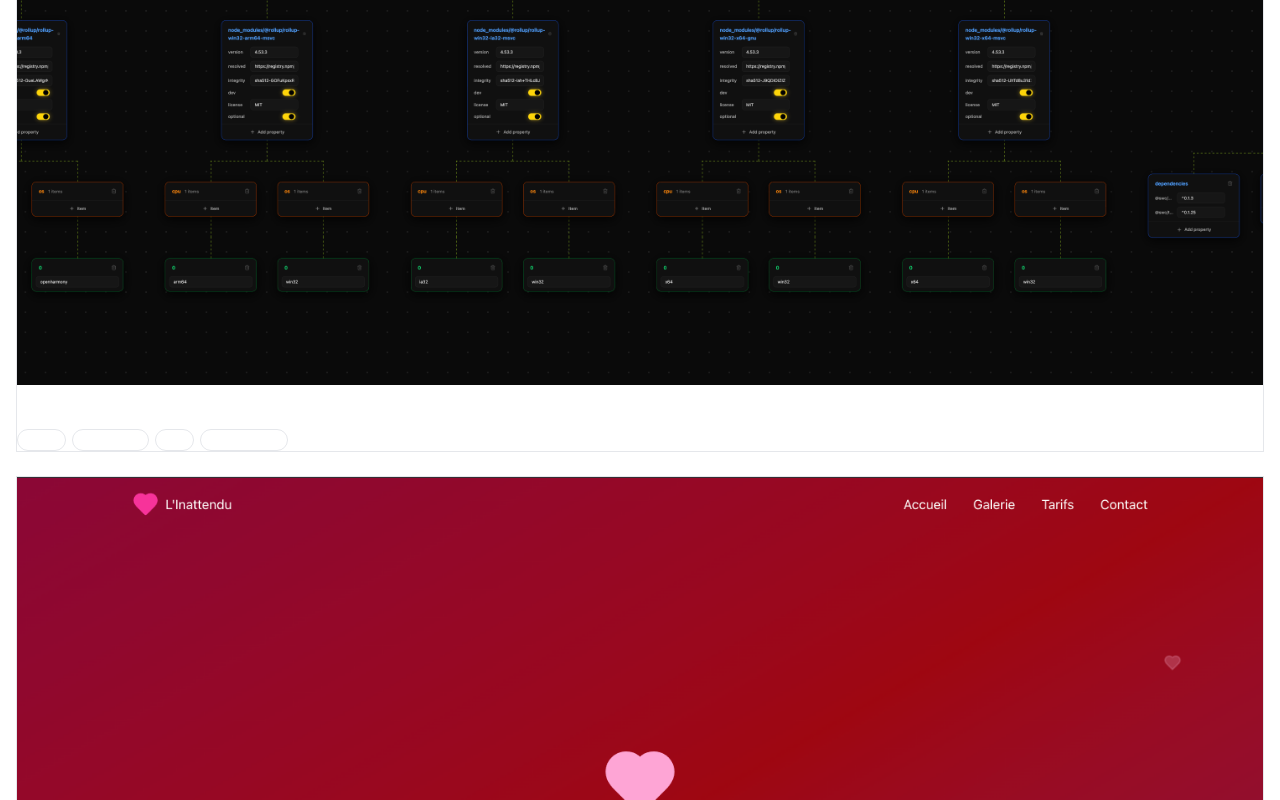
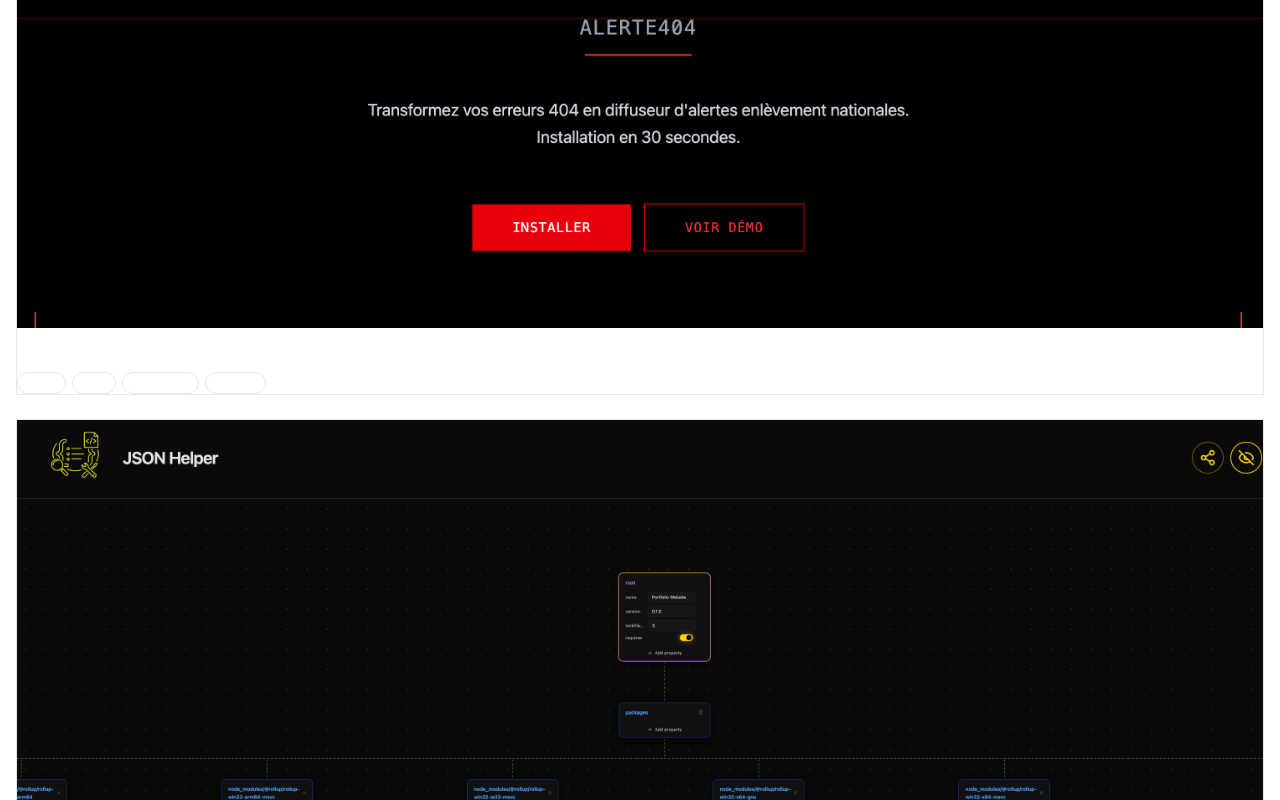
Before and after one commit to Krokmouuu/Portfolio-website, a React (Vite) app: page /projects in a window 1280 px wide. Shown: the part 1602-2402 px from the top of the page. Built offline with nearby package versions, Linux system fonts and the light colour scheme.

Commit message:
adding alerte404

```diff
--- a/src/components/Projects.tsx
+++ b/src/components/Projects.tsx
@@ -256,6 +256,26 @@ const projectsData: Project[] = [
     featured: true,
   },
   {
+    title: "Alerte404",
+    descriptionKey: "alerte404",
+    slug: "alerte404",
+    image: "assets/alerte404.png",
+    tags: [
+      "React",
+      "npm",
+      "TypeScript",
+      "Node.js",
+      "Cheerio",
+      "Scraping",
+      "Express",
+      "Next.js",
+      "MIT",
+    ],
+    featured: false,
+    github: "https://github.com/Krokmouuu/alerte404",
+    live: "https://alerte404-website.vercel.app/",
+  },
+  {
     title: "JSON Helper",
     descriptionKey: "jsonHelper",
     slug: "json-helper",
--- a/src/data/projects.ts
+++ b/src/data/projects.ts
@@ -95,6 +95,34 @@ export const allProjects: ProjectData[] = [
       { key: "howItWorks", icon: "🔄", items: true },
       { key: "dashboard", icon: "📊", items: true },
       { key: "transforms", icon: "🎨", items: true },
+      { key: "learned", icon: "🧠", items: true },
+    ],
+  },
+  {
+    slug: "alerte404",
+    title: "Alerte404",
+    descriptionKey: "alerte404",
+    image: "/assets/alerte404.png",
+    tags: [
+      "React",
+      "npm",
+      "TypeScript",
+      "Node.js",
+      "Cheerio",
+      "Scraping",
+      "Express",
+      "Next.js",
+      "MIT",
+    ],
+    categories: ["web"],
+    featured: false,
+    github: "https://github.com/Krokmouuu/alerte404",
+    live: "https://alerte404-website.vercel.app/",
+    sections: [
+      { key: "howItWorks", icon: "🔗", items: true },
+      { key: "install", icon: "📦", items: true },
+      { key: "component", icon: "⚛️", items: true },
+      { key: "extras", icon: "✨", items: true },
       { key: "learned", icon: "🧠", items: true },
     ],
   },
--- a/src/i18n/locales/en.json
+++ b/src/i18n/locales/en.json
@@ -95,6 +95,20 @@
       "transforms_items": "Virtual Home Staging — Furnish an empty space with realistic AI-generated furniture|Sky Enhancement — Replace a grey sky with a bright blue sky|Brightening — Improve the lighting of a dark room|Decluttering — Remove unnecessary objects to clean up the image|Combinations — Declutter + furnish, declutter + renovate, or all three at once|Decor Change — Switch the decoration style: modern, Scandinavian, industrial, classic, minimalist, bohemian. Applicable to living room, kitchen, bedroom, bathroom, office or dining room",
       "learned_title": "What I Learned",
       "learned_items": "Full-Stack Architecture — Designing a complete app with a React/TypeScript frontend and Django/Python backend communicating via REST API|AI Integration — Driving artificial intelligence models for real-time image generation and transformation|Stripe — Building a credit system with payment, pack management and consumption tracking|Supabase & PostgreSQL — Relational database, authentication, file storage and real-time features|Organization Management — Multi-user system with roles, permissions and shared credits across team members|Sentry — Production error monitoring on both frontend and backend|Deployment — CI/CD with Vercel for the frontend and backend infrastructure, environment variable management and migrations"
+    },
+    "alerte404": {
+      "description": "Alerte404 is an npm package that pairs a React component with a Node scraper to display official child abduction alerts (France) on your site. The government site blocks direct browser requests (CORS), so the library expects a server endpoint that fetches the HTML, parses it with Cheerio and returns JSON. The `AlerteEnlevementCard` component then calls that API: when there is no active alert, nothing is shown; when there is, a polished card appears automatically. MIT-licensed, with examples for Express, Next.js App Router, Nuxt or any stack with a server route.",
+      "short": "Open-source npm package: React component plus server-side scraper to embed official alert data on a website, work around CORS and show a card only when an alert is active.",
+      "howItWorks_title": "How it works",
+      "howItWorks_items": "CORS constraint — The official site does not allow browser-to-government calls; traffic must go through your backend|Flow — The client calls `GET /api/alerte-enlevement` on your own origin|Server scrape — Your server downloads the HTML, parses it and returns structured JSON (title, description, images, etc.)|Frontend — The React component consumes that JSON and renders the card or stays empty",
+      "install_title": "Install and backend",
+      "install_items": "Dependencies — `npm install alerte404 cheerio` (Cheerio is server-only)|Scraper module — `import { scrapeAlerteEnlevement } from \"alerte404/server\"` to parse the page and return data|Express / Fastify — `GET` route that calls `scrapeAlerteEnlevement()` and returns `res.json(data)`|Next.js (App Router) — `app/api/alerte-enlevement/route.ts` with `NextResponse.json(await scrapeAlerteEnlevement())`|Nuxt — `server/api/alerte-enlevement.get.ts` using `defineEventHandler`",
+      "component_title": "React component",
+      "component_items": "Import — `import { AlerteEnlevementCard } from \"alerte404\"` and render it on the page|Automatic fetch — Calls `/api/alerte-enlevement` by default; no alert means no visible output|Optional props — `apiUrl`, `showPhotos`, `showBanner`, `showIcon`, `animateIcon`, `testMode`, `debug`, `showSkeleton`, `className`, `style`, or `data` to skip fetching|Loading — Skeleton while loading (`showSkeleton`) or plain “Loading…” text when disabled",
+      "extras_title": "Styling, test mode and safety",
+      "extras_items": "CSS variables — `.aec` wrapper: `--aec-banner`, `--aec-banner-text`, `--aec-bg`, `--aec-text`, `--aec-accent`, `--aec-radius` for theming|Test mode — `testMode` + `debug`: grey banner and Wayback fetch for local dev without a backend; do not enable risky demo behaviour on public APIs without thought|`?test` query — Server should ignore it unless you explicitly set `ALERTE404_ALLOW_TEST` to `1` or `true` for public sites|URL hygiene — Component strips `?test` from `apiUrl` when `testMode` is false; `sanitizeAlerteApiFetchUrl` exported for Vue, Svelte or custom fetch|License — MIT; contributions welcome",
+      "learned_title": "What I learned",
+      "learned_items": "npm packaging — Shipping a dual-entry library (`alerte404` client / `alerte404/server` scraper) with clear dependencies (React for UI, Cheerio on Node)|CORS and legitimate scraping — Offer a controlled proxy API instead of fighting policies in the browser|DX — Rich optional props, Wayback-based test mode, framework-specific route examples|Product safety — Environment flags to disable demo endpoints in production and prevent URL-driven test data while keeping a production-looking UI"
     },
     "jsonHelper": {
       "description": "JSON Helper lets you visualize, explore and edit JSON data instantly. Raw JSON becomes an interactive visual graph so you can focus on structure and values without getting lost in brackets. Whether you are debugging an API response, reviewing a configuration file or exploring a dataset, you get a real-time visual representation of your data.",
```
Also changed, not shown: public/assets/alerte404.png (added), src/i18n/locales/fr.json.
